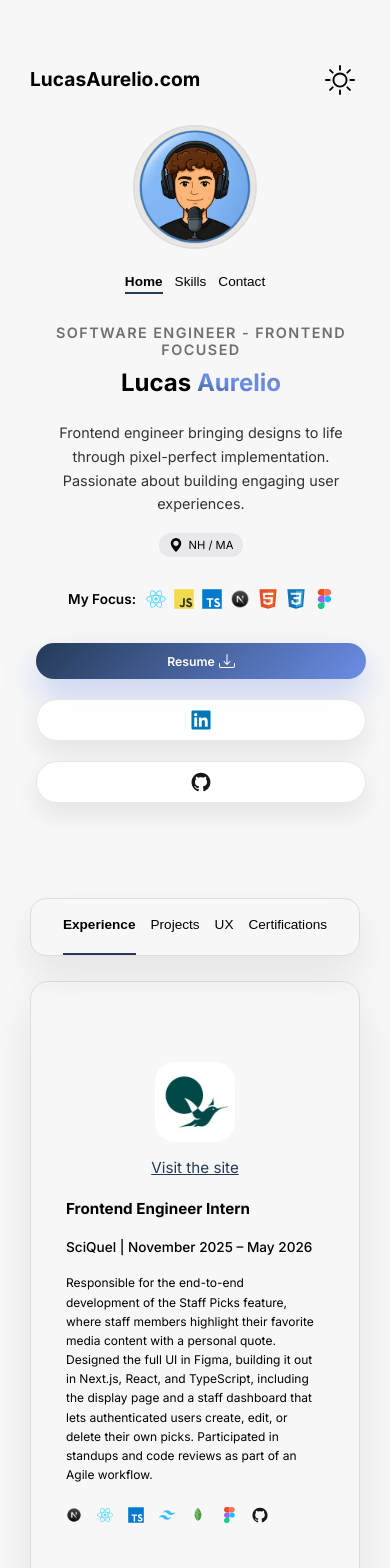
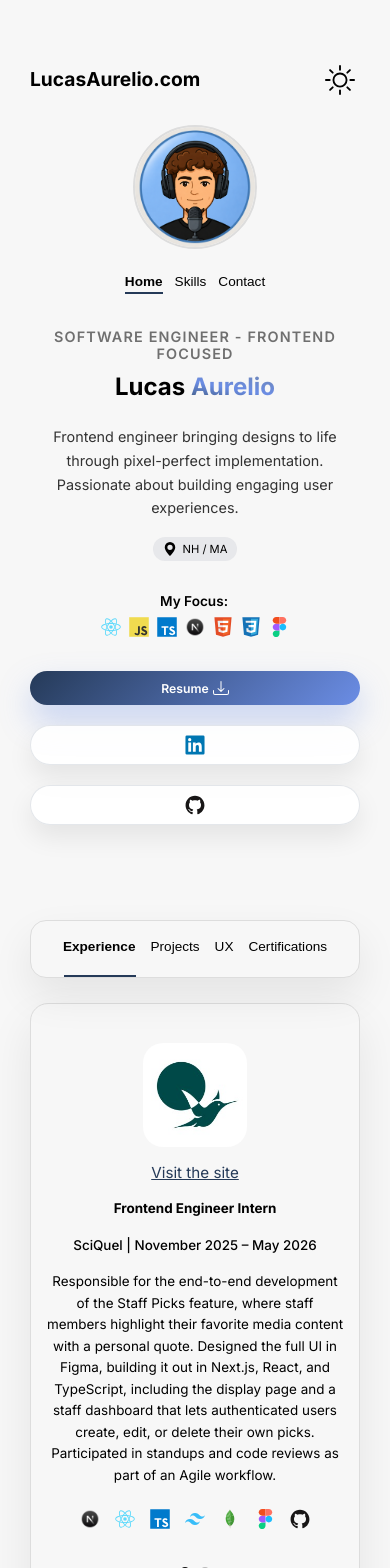
Before and after one commit to Lucas11011/lucas-aurelio-portfolio, a React (Create React App) app: page / in a window 390 px wide. Shown: the top 1568 px of the page. Built offline with nearby package versions, Linux system fonts and the light colour scheme.

Commit message:
nav bar underline fix

```diff
--- a/src/css/Certifications.css
+++ b/src/css/Certifications.css
@@ -5,6 +5,8 @@
   min-height: 500px;
   /* margin-bottom: 120px; */
   padding-top: 25px;
+  width: 100%;
+  box-sizing: border-box;
 }
 
 .certifications-list {
@@ -20,11 +22,6 @@
   align-items: flex-start;
   padding: 20px;
   border-radius: 10px;
-  /* transition: background-color 0.3s ease; */
-}
-
-.certification-item:hover {
-  /* background-color: rgba(0, 0, 0, 0.02); */
 }
 
 .certification-logo {
@@ -153,21 +150,20 @@
   margin-top: 30px;
 }
 
-/* Dark mode hover effect */
-.dark-mode .certification-item:hover {
-  /* background-color: rgba(255, 255, 255, 0.05); */
-}
-
 /* Responsive */
 @media (max-width: 768px) {
   .certifications-content {
-    padding: 20px;
+    padding: 8px 0 0;
+    min-height: auto;
   }
 
   .certification-item {
     flex-direction: column;
     align-items: center;
     text-align: center;
+    gap: 14px;
+    margin-top: 12px;
+    padding: 12px 0;
   }
 
   .certification-details {
@@ -189,22 +185,22 @@
 }
 
 @media (max-width: 560px) {
-  .certification-item {
-    margin-top: -50px;
-  }
-
   p.certification-description {
-    font-size: 0.85em;
+    font-size: 0.92em;
   }
 
   img.tech-icon {
-    width: 16px;
-    height: 16px;
+    width: 20px;
+    height: 20px;
+  }
+
+  .certification-logo {
+    margin-top: 8px;
   }
 }
 
 @media (max-width: 450px) {
   p.certification-description {
-    font-size: 0.65em;
+    font-size: 0.84em;
   }
 }
--- a/src/css/Experience.css
+++ b/src/css/Experience.css
@@ -6,6 +6,8 @@
   min-height: 400px;
   padding: 40px 80px;
   margin-bottom: 60px;
+  width: 100%;
+  box-sizing: border-box;
 }
 
 .arrow-button {
@@ -48,6 +50,7 @@
   flex: 1;
   max-width: 800px;
   margin: 0 auto;
+  min-width: 0;
 }
 
 .experience-main.slide-out-left {
@@ -193,6 +196,7 @@
   display: flex;
   flex-direction: column;
   gap: 15px;
+  min-width: 0;
 }
 
 .experience-title {
@@ -218,7 +222,7 @@
   color: var(--text-color);
   font-size: 0.95em;
   text-align: left;
-  margin-right: 30px;
+  margin-right: 0;
   font-weight: 400;
 }
 
@@ -228,7 +232,7 @@
   color: var(--text-color);
   font-size: 0.95em;
   text-align: left;
-  margin-right: 30px;
+  margin-right: 0;
 }
 
 .tech-stack-row {
@@ -258,7 +262,7 @@
   position: absolute;
   bottom: 10px;
   left: 50%;
-  transform: translateX(-30%);
+  transform: translateX(-50%);
   display: flex;
   gap: 12px;
   align-items: center;
@@ -294,23 +298,27 @@
 /* Responsive */
 @media (max-width: 766px) {
   .experience-content {
-    padding: 40px 20px;
+    padding: 16px 0 44px;
+    margin-bottom: 16px;
+    min-height: auto;
   }
 
   .experience-header {
-    /* flex-direction: column; */
     gap: 20px;
+    align-items: stretch;
   }
 
   .company-info {
     flex-direction: column;
     align-items: center;
     gap: 12px;
+    margin: 0;
   }
 
   .company-logo {
-    width: 80px;
-    height: 80px;
+    width: 104px;
+    height: 104px;
+    margin-top: 8px;
     margin-bottom: 0;
   }
 
@@ -329,8 +337,8 @@
 
   .tech-stack-row {
     flex-wrap: wrap;
-    margin-bottom: 30px;
-    padding-right: 165px;
+    margin-bottom: 12px;
+    padding-right: 0;
   }
 
   .tech-icon {
@@ -346,33 +354,47 @@
 @media (max-width: 650px) {
   .experience-header {
     flex-direction: column;
-    gap: 20px;
+    gap: 16px;
     align-items: center;
-    margin-top: -20px;
+    margin-top: 0;
+    text-align: center;
   }
+
+  .experience-description {
+    align-items: center;
+  }
+
+  .experience-title,
+  .experience-subtitle,
+  .experience-text,
+  .experience-description p {
+    text-align: center;
+  }
+
   .tech-stack-row {
-    padding-right: 0;
+    justify-content: center;
   }
 }
 
 @media (max-width: 560px) {
-    p.experience-subtitle {
+  p.experience-subtitle {
     font-size: 0.85em;
-    }
+  }
+
   p.experience-text {
-    font-size: 0.75em;
+    font-size: 0.9em;
   }
+
   img.tech-icon {
-    width: 22px;
-    height: 22px;
-  }
-  .tech-stack-row {
-    padding-right: 80px;
+    width: 24px;
+    height: 24px;
   }
 }
 
 @media (max-width: 420px) {
-    p.experience-subtitle, p.experience-text {
-        margin-right: 10px;
-    }
+  p.experience-subtitle,
+  p.experience-text,
+  .experience-description p {
+    font-size: 0.84em;
+  }
 }
--- a/src/css/Home.css
+++ b/src/css/Home.css
@@ -241,14 +241,14 @@ h1 {
 
 @media (max-width: 580px) {
   .home-content {
-    margin-top: -10px;
-    padding: 0 6px;
+    margin-top: -6px;
+    padding: 0;
     align-items: center;
     text-align: center;
   }
 
   h1 {
-    font-size: 1.8em;
+    font-size: 2rem;
     margin-top: 0;
   }
 
@@ -258,8 +258,9 @@ h1 {
   }
 
   .home-summary {
-    font-size: 0.66em;
+    font-size: 0.92em;
     margin-top: 6px;
+    line-height: 1.65;
   }
 
   .tech-stack {
@@ -295,6 +296,7 @@ h1 {
     justify-content: center;
     width: 100%;
     max-width: 360px;
+    padding: 9px 12px;
   }
 
   .social-icon {
@@ -315,15 +317,28 @@ h1 {
     margin-left: auto;
     margin-right: auto;
   }
+
+  .home-icon-name {
+    display: none;
+  }
 }
 
 @media (max-width: 420px) {
+  h1 {
+    font-size: 1.7rem;
+  }
+
+  .home-eyebrow {
+    font-size: 0.68em;
+    letter-spacing: 0.08em;
+  }
+
   .home-summary {
-    font-size: 0.62em;
+    font-size: 0.88em;
   }
 
   .tech-stack-label {
-    width: auto;
+    width: 100%;
     margin-bottom: 0;
   }
 
--- a/src/css/Projects.css
+++ b/src/css/Projects.css
@@ -6,6 +6,8 @@
   min-height: 400px;
   padding: 40px 80px;
   margin-bottom: 60px;
+  width: 100%;
+  box-sizing: border-box;
 }
 
 .arrow-button {
@@ -48,6 +50,7 @@
   flex: 1;
   max-width: 800px;
   margin: 0 auto;
+  min-width: 0;
 }
 
 .project-main.slide-out-left {
@@ -184,6 +187,7 @@
   display: flex;
   flex-direction: column;
   gap: 15px;
+  min-width: 0;
 }
 
 .project-title {
@@ -200,7 +204,7 @@
   color: var(--text-color);
   font-size: 0.95em;
   text-align: left;
-  margin-right: 30px;
+  margin-right: 0;
   font-weight: 400;
 }
 
@@ -231,7 +235,7 @@
   position: absolute;
   bottom: 10px;
   left: 50%;
-  transform: translateX(-30%);
+  transform: translateX(-50%);
   display: flex;
   gap: 12px;
   align-items: center;
@@ -267,23 +271,27 @@
 /* Responsive */
 @media (max-width: 866px) {
   .projects-content {
-    padding: 40px 20px;
+    padding: 16px 0 44px;
+    margin-bottom: 16px;
+    min-height: auto;
   }
 
   .project-header {
-    /* flex-direction: column; */
     gap: 20px;
+    align-items: stretch;
   }
 
   .project-info {
     flex-direction: column;
     align-items: center;
     gap: 12px;
+    margin: 0;
   }
 
   .project-thumbnail {
-    width: 80px;
-    height: 80px;
+    width: 112px;
+    height: 112px;
+    margin-top: 8px;
     margin-bottom: 0;
   }
 
@@ -302,8 +310,8 @@
 
   .tech-stack-row {
     flex-wrap: wrap;
-    margin-bottom: 30px;
-    padding-right: 165px;
+    margin-bottom: 12px;
+    padding-right: 0;
   }
 
   .tech-icon {
@@ -319,34 +327,47 @@
 @media (max-width: 650px) {
   .project-header {
     flex-direction: column;
-    gap: 20px;
+    gap: 16px;
     align-items: center;
-    margin-top: -20px;
+    margin-top: 0;
+    text-align: center;
   }
+
+  .project-description {
+    align-items: center;
+  }
+
+  .project-text {
+    text-align: center;
+  }
+
   .tech-stack-row {
-    padding-right: 0;
+    justify-content: center;
   }
 }
 
 @media (max-width: 560px) {
-    p.project-text {
-    font-size: 0.75em;
-    }
+  p.project-text {
+    font-size: 0.9em;
+  }
+
   img.tech-icon {
-    width: 22px;
-    height: 22px;
-  }
-  .tech-stack-row {
-    padding-right: 80px;
+    width: 24px;
+    height: 24px;
   }
 }
 
 @media (max-width: 450px) {
-    h3.project-title {
+  h3.project-title {
     font-size: 1.1em;
-    }
-    p.project-title, p.project-text {
-        margin-right: 10px;
-        font-size: 0.75em;
-    }
+  }
+
+  .project-thumbnail {
+    width: 96px;
+    height: 96px;
+  }
+
+  p.project-text {
+    font-size: 0.84em;
+  }
 }
--- a/src/css/Skills.css
+++ b/src/css/Skills.css
@@ -167,10 +167,39 @@
   }
 
   .skill-name {
-    font-size: 0.65em;
+    font-size: 0.72em;
   }
 
   .skills-badges {
     gap: 6px;
   }
 }
+
+@media (max-width: 560px) {
+  .skills-content {
+    margin-top: 0;
+    gap: 18px;
+  }
+
+  .skills-category {
+    gap: 10px;
+  }
+
+  .skills-badges {
+    gap: 7px;
+  }
+
+  .skill-badge {
+    padding: 7px;
+    border-radius: 10px;
+    background: rgba(37, 58, 88, 0.08);
+  }
+
+  .dark-mode .skill-badge {
+    background: rgba(255, 255, 255, 0.08);
+  }
+
+  .skill-name {
+    display: none;
+  }
+}
--- a/src/css/UX.css
+++ b/src/css/UX.css
@@ -4,6 +4,8 @@
   margin: 0 auto;
   min-height: 550px;
   padding-top: 25px;
+  width: 100%;
+  box-sizing: border-box;
 }
 
 .ux-list {
@@ -159,13 +161,16 @@
 /* Responsive */
 @media (max-width: 768px) {
   .ux-content {
-    padding: 20px;
+    padding: 8px 0 0;
+    min-height: auto;
   }
 
   .ux-item {
     flex-direction: column;
     align-items: center;
     text-align: center;
+    gap: 16px;
+    padding: 12px 0;
   }
 
   .ux-description {
@@ -182,18 +187,29 @@
 }
 
 @media (max-width: 560px) {
+  .ux-thumbnail {
+    width: min(100%, 280px);
+    height: auto;
+    aspect-ratio: 16 / 10;
+  }
+
+  .ux-title-row {
+    flex-direction: column;
+    gap: 6px;
+  }
+
   p.ux-text {
-    font-size: 0.85em;
+    font-size: 0.92em;
   }
 
   img.tool-icon {
-    width: 16px;
-    height: 16px;
+    width: 18px;
+    height: 18px;
   }
 }
 
 @media (max-width: 450px) {
   p.ux-text {
-    font-size: 0.65em;
+    font-size: 0.84em;
   }
 }
```
Also changed, not shown: src/App.js (+36 -21 lines), 1 other file (tests, documents, lock files or other folders).
